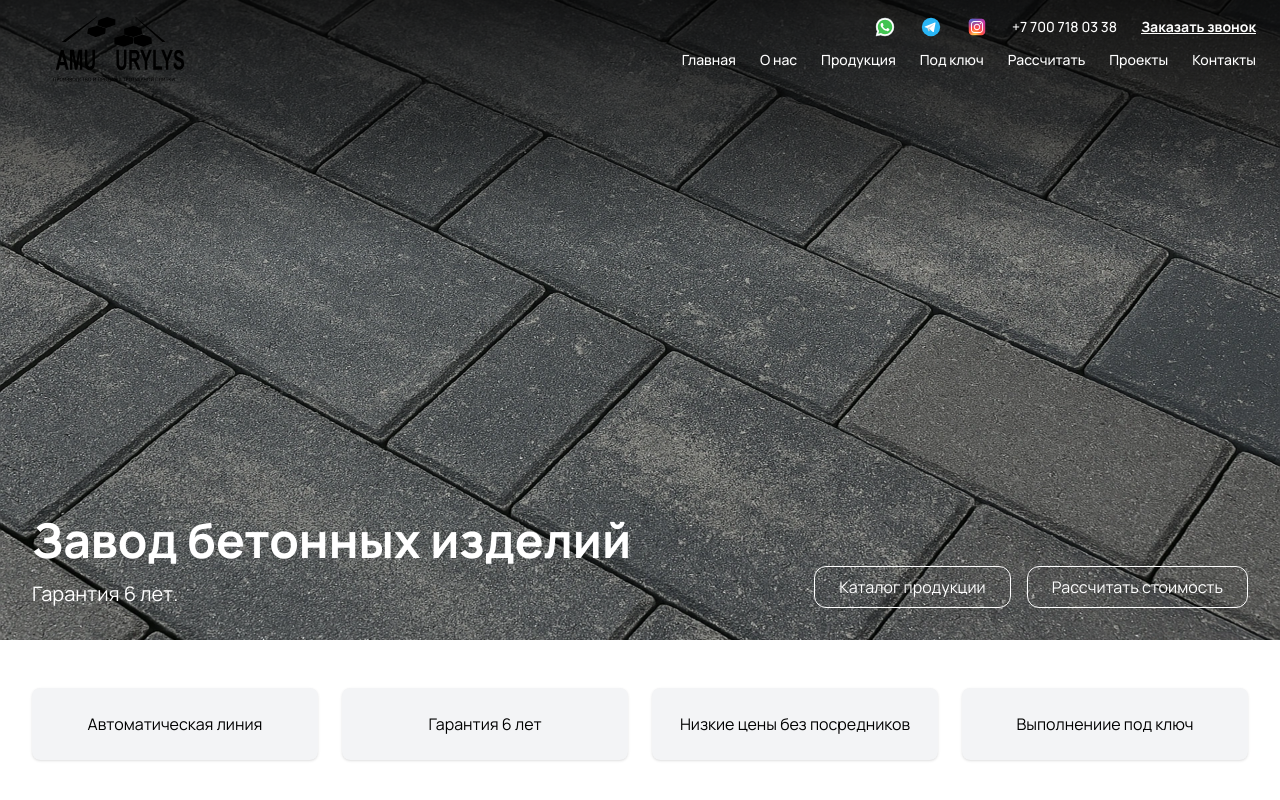
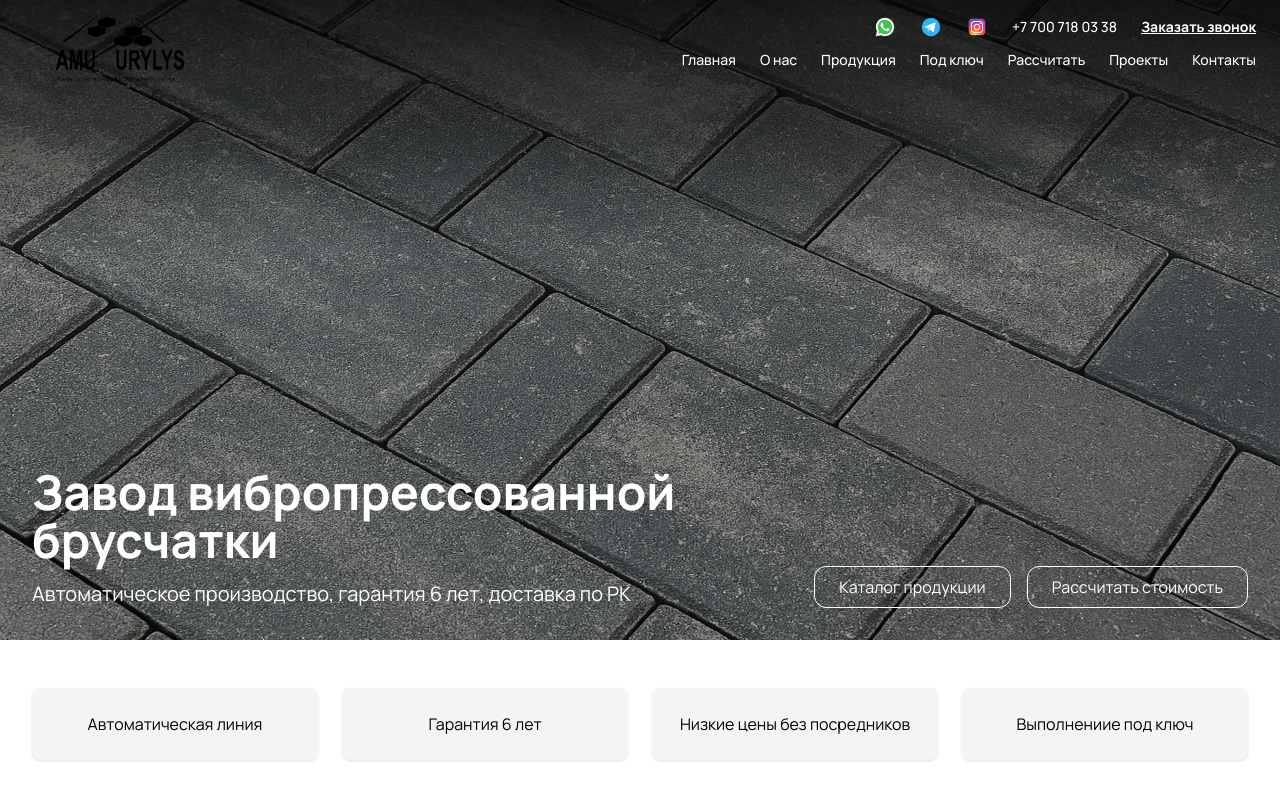
Before and after one commit to DamuQurylys/Damuzavod, a Next.js app: page / in a window 1280 px wide. Shown: the top 800 px of the page. Built offline with nearby package versions, Linux system fonts and the light colour scheme.

Commit message:
Заменил текст для Index

```diff
--- a/src/pages/index.tsx
+++ b/src/pages/index.tsx
@@ -22,9 +22,9 @@ export default function Home() {
         { label: 'Рассчитать стоимость', href: '/calculate' }
       ]}>
         <h1 className="text-3xl sm:text-4xl md:text-5xl font-bold leading-tight">
-          Завод бетонных изделий
+          Завод вибропрессованной брусчатки
         </h1>
-        <p className="text-lg sm:text-xl">Гарантия 6 лет.</p>
+        <p className="text-lg sm:text-xl">Автоматическое производство, гарантия 6 лет, доставка по РК</p>
       </Hero>
 
 
```
